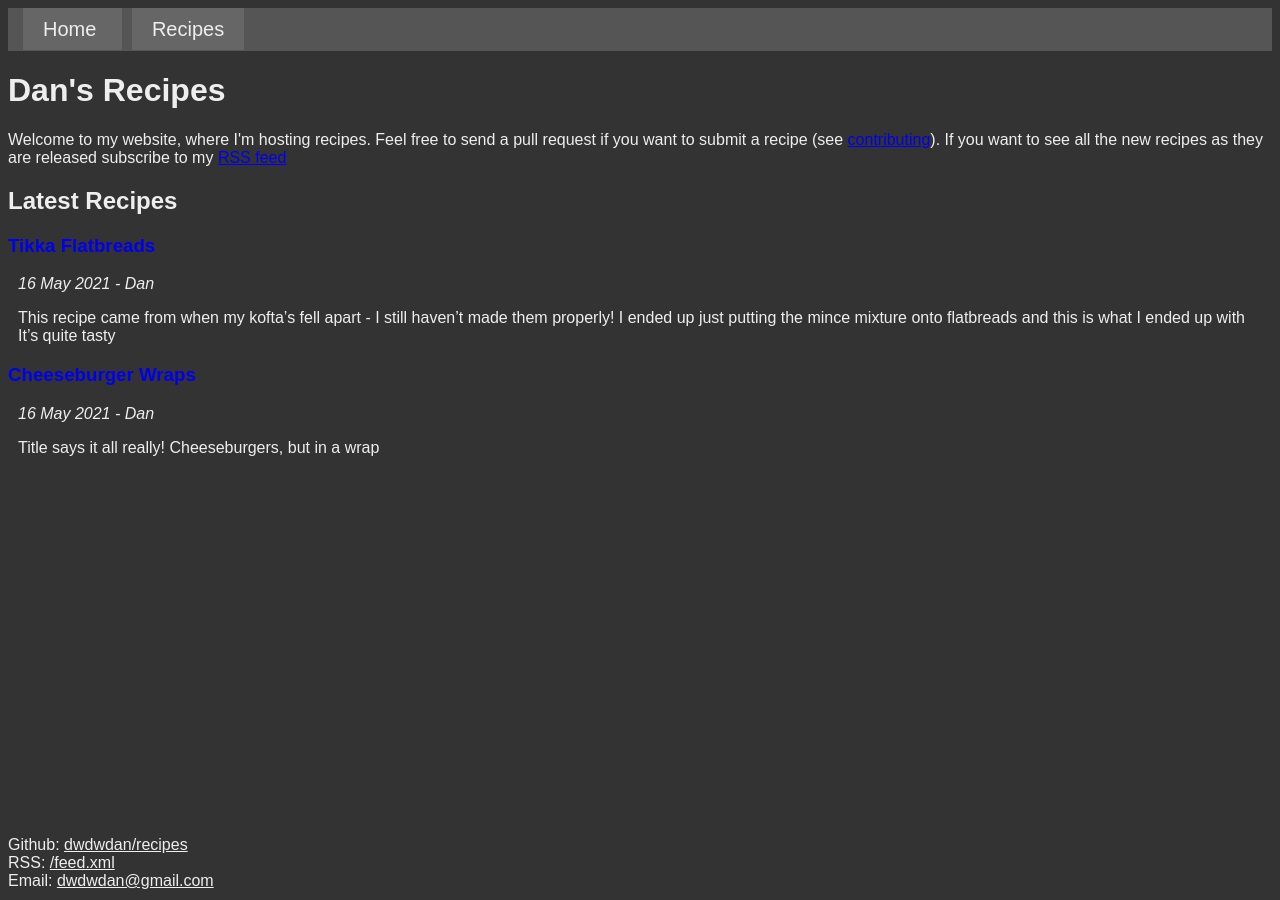
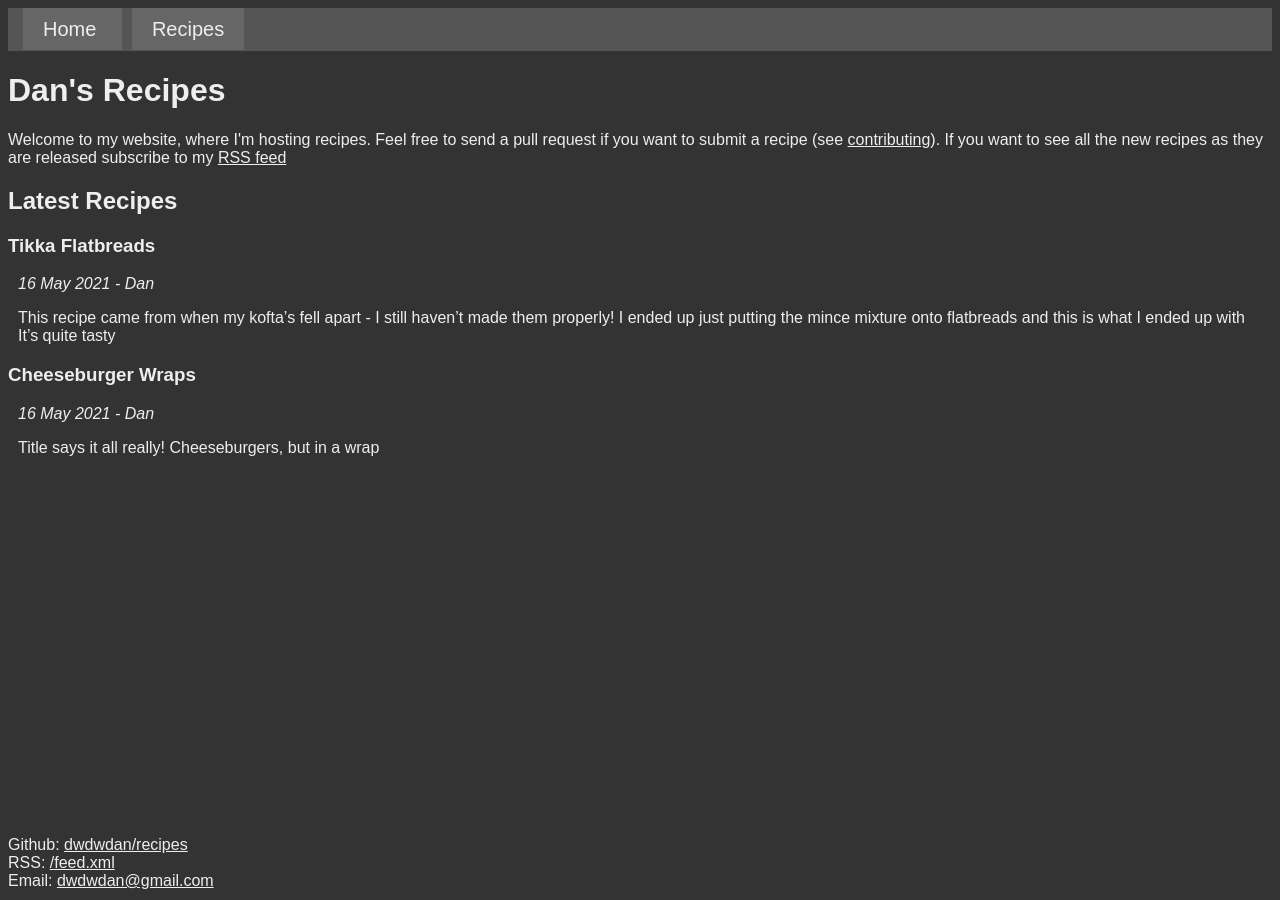
Before and after one commit to dwdwdan/recipes, a Jekyll site: the page built from index.html, in a window 1280 px wide. Built offline with Jekyll 4.4.1, drawn with Linux system fonts in a browser that asks for light colours.

Commit message:
Coloured links the correct colour

```diff
--- a/_sass/main.scss
+++ b/_sass/main.scss
@@ -3,6 +3,9 @@
 }
 body {
 	background-color: #333333;
+	color: #eeeeee;
+}
+a {
 	color: #eeeeee;
 }
 
```
